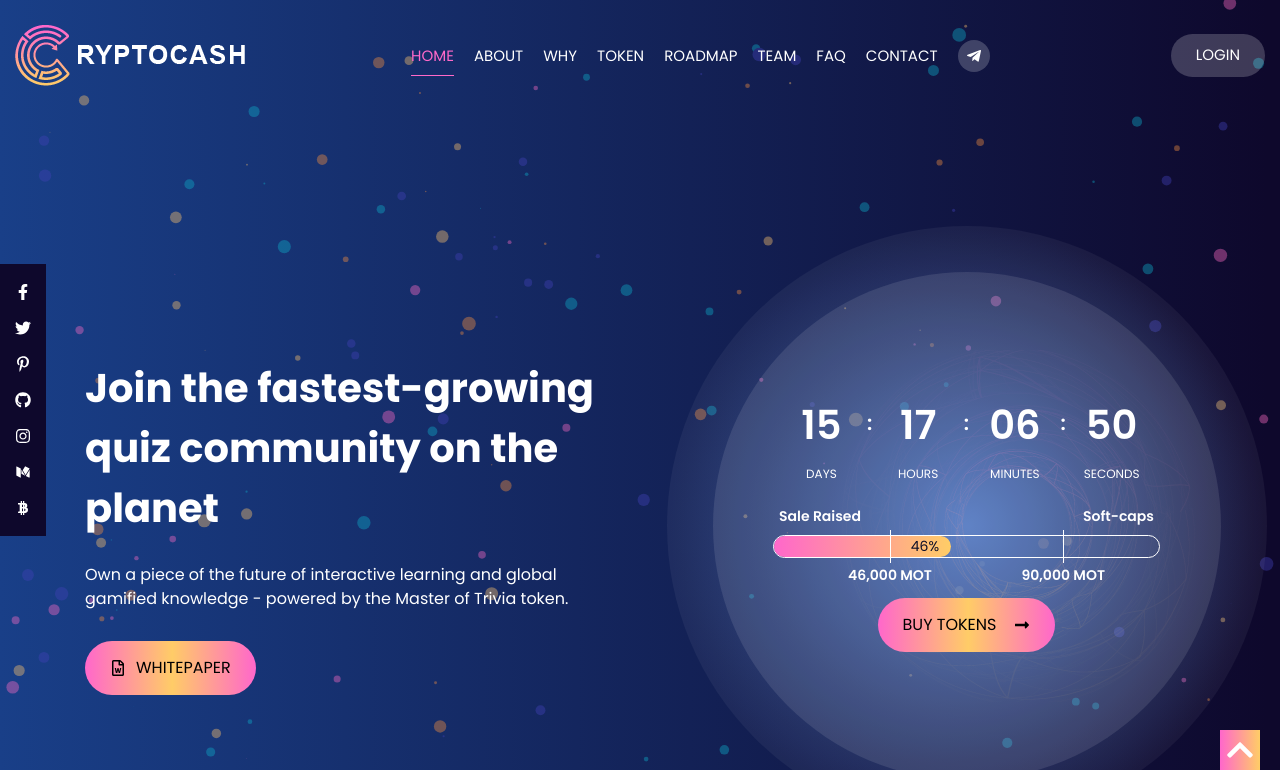
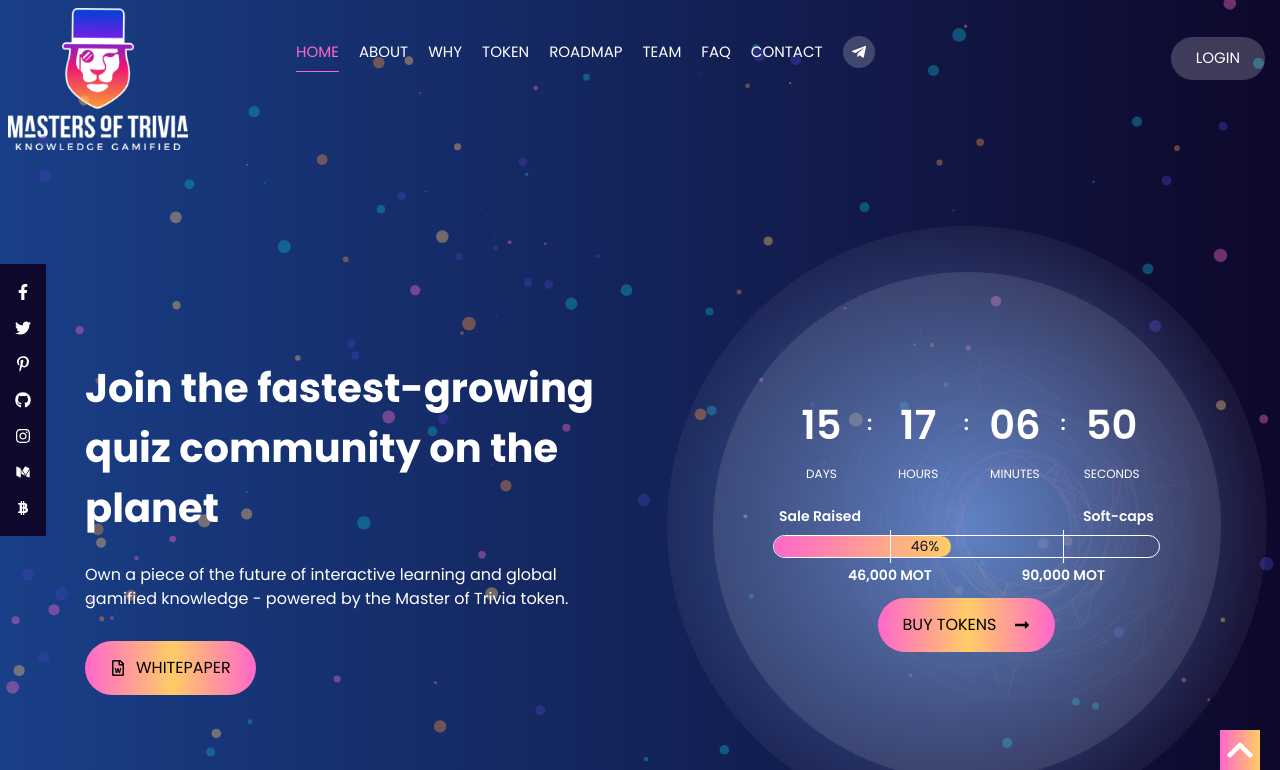
Before and after one commit to Ahsanch007/Cryptocash, a Next.js app: page / in a window 1280 px wide. Shown: the top 770 px of the page. Built offline with nearby package versions, Linux system fonts and the light colour scheme.

Commit message:
done changes

```diff
--- a/src/components/Home/HomeSection.js
+++ b/src/components/Home/HomeSection.js
@@ -183,7 +183,10 @@
         Aos.init();
     }, []);
     return (
-        <div className="section_gradiant3 section_banner">
+        <div className="section_gradiant3 section_banner relative">
+            <div className="loggo absolute top-2 left-2">
+                <img src="/assets/logo1.png" className='max-w-[100px] lg:max-w-[180px] h-auto' alt="" />
+            </div>
             <canvas id="banner_canvas" className="transparent_effect w-full h-full"></canvas>
             <div className="px-[15px] max-w-[1170px] mx-auto">
 
--- a/src/components/MainLayout/Header.js
+++ b/src/components/MainLayout/Header.js
@@ -58,7 +58,7 @@
                 <div className="px-[15px] relative">
                     <div className="flex justify-between items-center">
                         <div className="logo" data-aos="fade-down" data-aos-duration='1000'>
-                            <img src="/assets/logo.png" className={` ${scrolled ? 'max-w-[200px] lg:max-w-[180px]' : ' max-w-[200px] lg:max-w-full'}  h-auto`} alt="" />
+                            {/* <img src="/assets/logo.png" className={` ${scrolled ? 'max-w-[200px] lg:max-w-[180px]' : ' max-w-[200px] lg:max-w-full'}  h-auto`} alt="" /> */}
                         </div>
                         <div className="menu-list hidden lg:block">
                             <ul className="flex list-none items-center p-0 m-0">
@@ -99,7 +99,7 @@
                                     <FaChevronDown />
                                 </div>
                             </div> */}
-                            <div className="ml-[15px]" data-aos="fade-down" data-aos-duration='2100'>
+                            <div className="ml-[15px] mt-3" data-aos="fade-down" data-aos-duration='2100'>
                                 <button className='text-[15px] text-white bg-[#fff3] py-2.5 px-[25px] rounded-[40px] font-medium transition-all hover:text-black'>
                                     LOGIN
                                 </button>
```
Also changed, not shown: public/assets/logo1.png (added).
